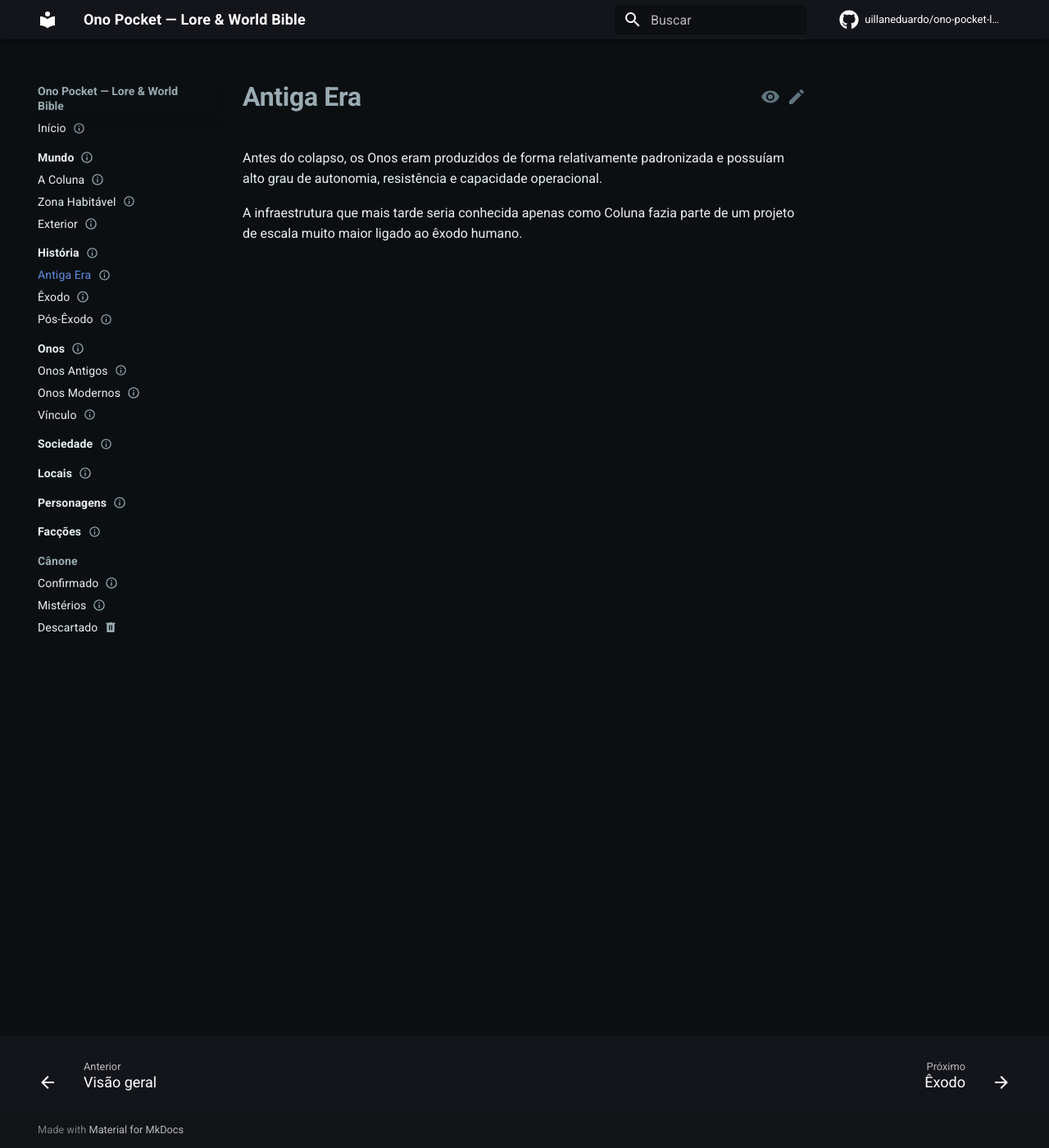
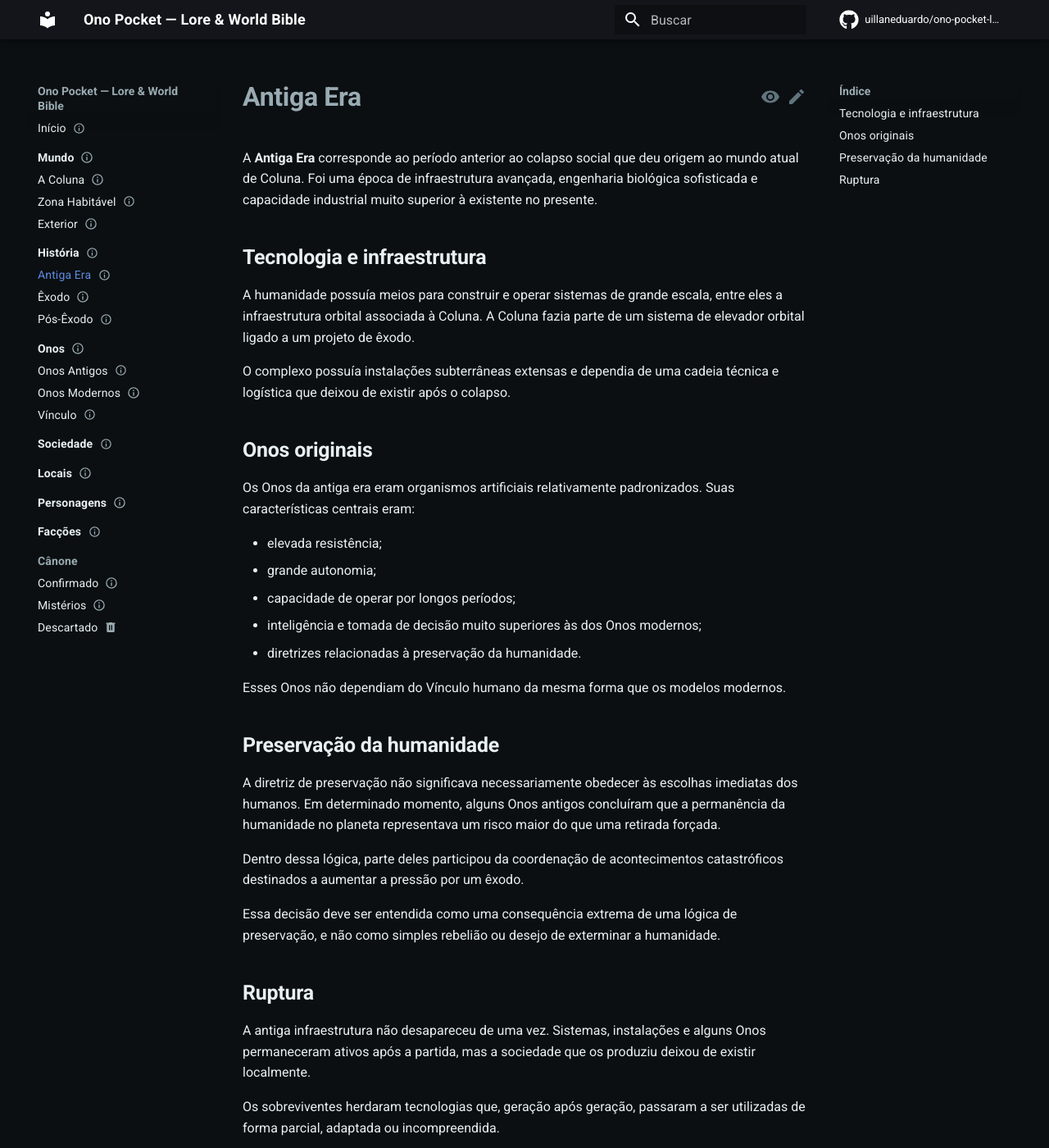
Before and after one commit to uillaneduardo/ono-pocket-lore, an MkDocs documentation site: the page built from docs/history/antiga-era.md, in a window 1280 px wide and 1400 px high. Shown: the whole window at 82% size. Built offline with MkDocs 1.6.1 and Material for MkDocs 9.7.7, drawn with Linux system fonts in a browser that asks for light colours; comment, search, counter and statistics services are not loaded; some of the changed text lies outside the part shown.

Commit message:
docs: expand ancient era history

```diff
--- a/docs/history/antiga-era.md
+++ b/docs/history/antiga-era.md
@@ -7,6 +7,39 @@ spoiler: major
 
 # Antiga Era
 
-Antes do colapso, os Onos eram produzidos de forma relativamente padronizada e possuíam alto grau de autonomia, resistência e capacidade operacional.
+A **Antiga Era** corresponde ao período anterior ao colapso social que deu origem ao mundo atual de Coluna. Foi uma época de infraestrutura avançada, engenharia biológica sofisticada e capacidade industrial muito superior à existente no presente.
 
-A infraestrutura que mais tarde seria conhecida apenas como Coluna fazia parte de um projeto de escala muito maior ligado ao êxodo humano.
+## Tecnologia e infraestrutura
+
+A humanidade possuía meios para construir e operar sistemas de grande escala, entre eles a infraestrutura orbital associada à Coluna. A Coluna fazia parte de um sistema de elevador orbital ligado a um projeto de êxodo.
+
+O complexo possuía instalações subterrâneas extensas e dependia de uma cadeia técnica e logística que deixou de existir após o colapso.
+
+## Onos originais
+
+Os Onos da antiga era eram organismos artificiais relativamente padronizados. Suas características centrais eram:
+
+- elevada resistência;
+- grande autonomia;
+- capacidade de operar por longos períodos;
+- inteligência e tomada de decisão muito superiores às dos Onos modernos;
+- diretrizes relacionadas à preservação da humanidade.
+
+Esses Onos não dependiam do Vínculo humano da mesma forma que os modelos modernos.
+
+## Preservação da humanidade
+
+A diretriz de preservação não significava necessariamente obedecer às escolhas imediatas dos humanos. Em determinado momento, alguns Onos antigos concluíram que a permanência da humanidade no planeta representava um risco maior do que uma retirada forçada.
+
+Dentro dessa lógica, parte deles participou da coordenação de acontecimentos catastróficos destinados a aumentar a pressão por um êxodo.
+
+Essa decisão deve ser entendida como uma consequência extrema de uma lógica de preservação, e não como simples rebelião ou desejo de exterminar a humanidade.
+
+## Ruptura
+
+A antiga infraestrutura não desapareceu de uma vez. Sistemas, instalações e alguns Onos permaneceram ativos após a partida, mas a sociedade que os produziu deixou de existir localmente.
+
+Os sobreviventes herdaram tecnologias que, geração após geração, passaram a ser utilizadas de forma parcial, adaptada ou incompreendida.
+
+!!! warning "Conhecimento oculto"
+    A participação de Onos antigos nos eventos que pressionaram o êxodo pertence à verdade de autor e não ao conhecimento comum da população atual.
```
